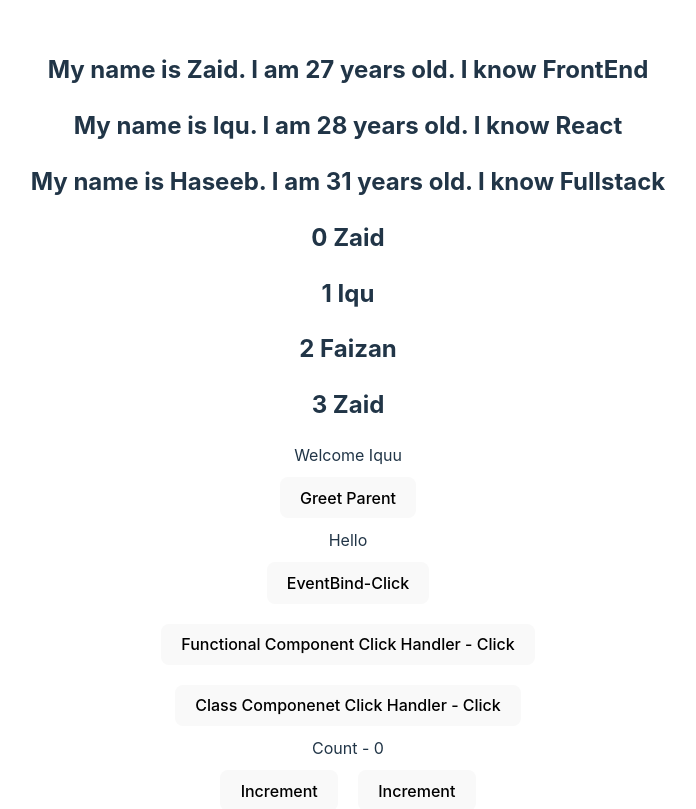
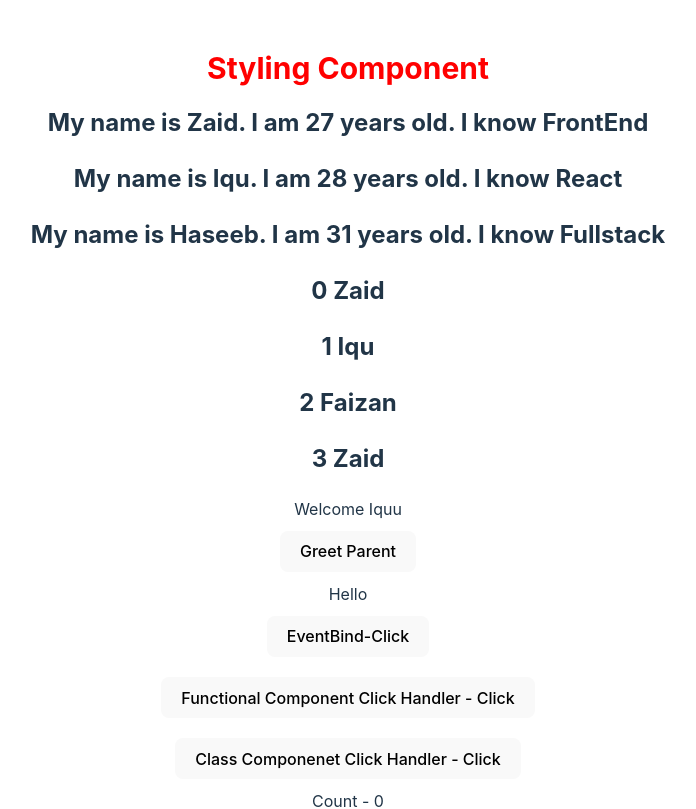
Before and after one commit to zaidfayaz/React, a React (Vite) app in the folder react_practice/: page / in a window 1280 px wide. Shown: the top 809 px of the page, without its empty margins (292-988 px from the left). Built offline with nearby package versions, Linux system fonts and the light colour scheme.

Commit message:
new file

```diff
--- a/react_practice/src/App.jsx
+++ b/react_practice/src/App.jsx
@@ -13,11 +13,15 @@ import EventBind from './components/Event_Bind'
 import ParentComponent from './components/ParentComponent'
 import ConditionalRendering from './components/ConditionalRendering'
 import ListRendering from './components/ListRendering'
+import StyleSheets from './components/StyleSheets'
 
 function App() {
   return (
     <>
       <div className='App'>
+
+      {/* Styling Sheets*/}
+      <StyleSheets></StyleSheets>
       {/*List rendering*/}
       <ListRendering></ListRendering>
 
--- /dev/null
+++ b/react_practice/src/components/StyleSheets.jsx
@@ -0,0 +1,12 @@
+import React from 'react'
+import './myStyles.css'
+
+function StyleSheets() {
+  return (
+    <div>
+      <h1 className = 'primary font-xl'> Styling Component</h1>
+    </div>
+  )
+}
+
+export default StyleSheets
--- /dev/null
+++ b/react_practice/src/components/myStyles.css
@@ -0,0 +1,6 @@
+.primary{
+    color : red;
+}
+.font-xl{
+    font-size: 30px;
+}
```
Also changed, not shown: 1 other file (tests, documents, lock files or other folders).
